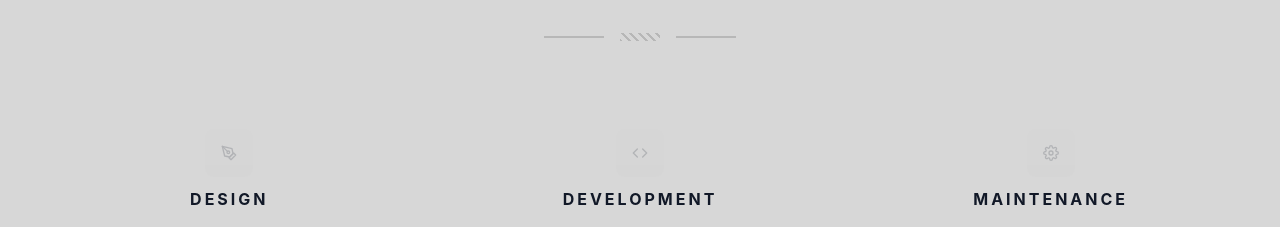
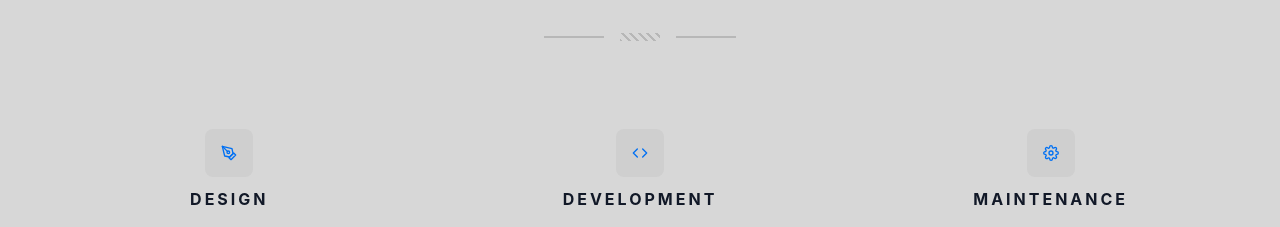
Before and after one commit to Hadi20Diab/my-portfolio, a Next.js app: page / in a window 1280 px wide. Shown: the part 1360-1587 px from the top of the page. Built offline with nearby package versions, Linux system fonts and the light colour scheme.

Commit message:
fix: update color and opacity for service card styling in AboutSection

```diff
--- a/src/components/AboutSection/AboutSection.scss
+++ b/src/components/AboutSection/AboutSection.scss
@@ -104,8 +104,8 @@
                 margin: 0 auto vars.$space-sm auto;
                 background: rgba(0, 0, 0, 0.04);
                 border-radius: 8px;
-                color: var(--text);
-                opacity: 0.18;
+                color: var(--brand);
+                opacity: 9;
             }
 
             h3 {
```
